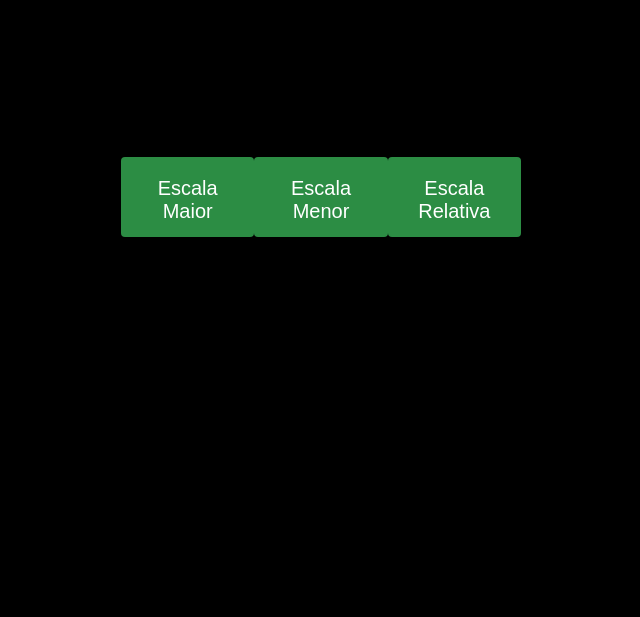
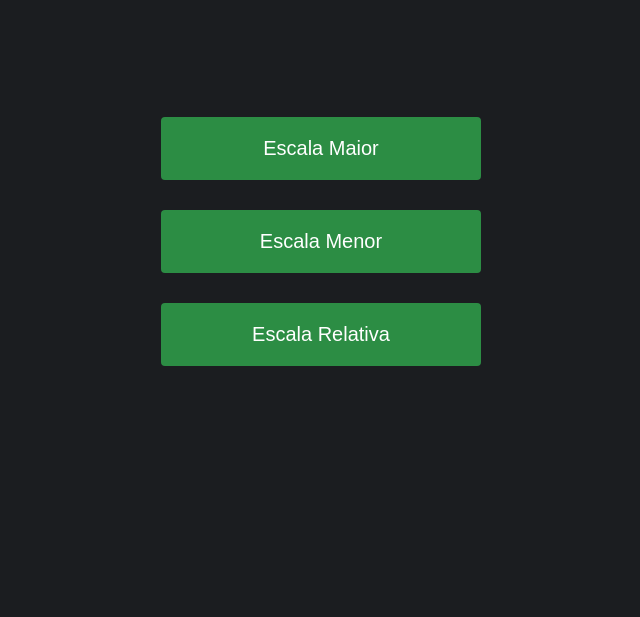
Before and after one commit to lucasoberdan/random-scale, a plain HTML site: page index.html in a window 1280 px wide. Shown: the part 183-800 px from the top of the page, without its empty margins (319-959 px from the left). Drawn offline with Linux system fonts and the light colour scheme.

Commit message:
Update style.css

```diff
--- a/style.css
+++ b/style.css
@@ -1,67 +1,61 @@
 * {
+  box-sizing: border-box;
   margin: 0;
-  box-sizing: border-box;
 }
 
 body {
-  background-color: black;
+  background-color: #1b1d20;
   color: white;
+  font-family: sans-serif;
   text-align: center;
-  font-family: sans-serif;
 }
 
 #container {
   display: grid;
   grid-template-columns: 1fr;
-  grid-template-rows: 10vh 20vh 10vh;
+  grid-template-rows: 10vh 15vh 10vh;
+  margin-inline: auto;
+  margin-top: 100px;
+  max-width: 400px;
   width: 80%;
-  max-width: 400px;
-  margin-top: 100px;
-  margin-inline: auto;
-}
-
-.imagem {
-  width: 50%;
 }
 
 h1 {
+  font-size: 2rem;
+  grid-row: 1;
   opacity: 0.9;
-  grid-row: 1;
 }
 
 .botoes {
-  display: flex;
-  justify-content: space-around;
-  grid-row: 3;
+  display: block;
 }
 
 .botao {
-  width: 40%;
-
-  padding: 20px;
+  background-color: rgb(44, 141, 68);
+  border: none;
   border-radius: 4px;
-  border: none;
-
-  background-color: rgb(44, 141, 68);
   color: white;
   font-size: 20px;
+  padding: 20px;
   transition: filter .2s;
+  width: 80%;
+}
+
+.maior {
+  margin-bottom: 30px;
+}
+
+.menor {
+  margin-bottom: 30px;
 }
 
 .botao:hover {
+  cursor: pointer;
   filter: brightness(1.2);
-  cursor: pointer;
 }
 
 #resposta {
+  font-size: 1.5rem;
+  grid-row: 2;
   margin-top: 30px;
-  transition: opacity 1s;
-  grid-row: 2;
 }
-
-#resposta div {
-  font-size: 24px;
-  font-weight: normal;
-  opacity: 0.9;
-  margin-bottom: 10px;
-}
```
